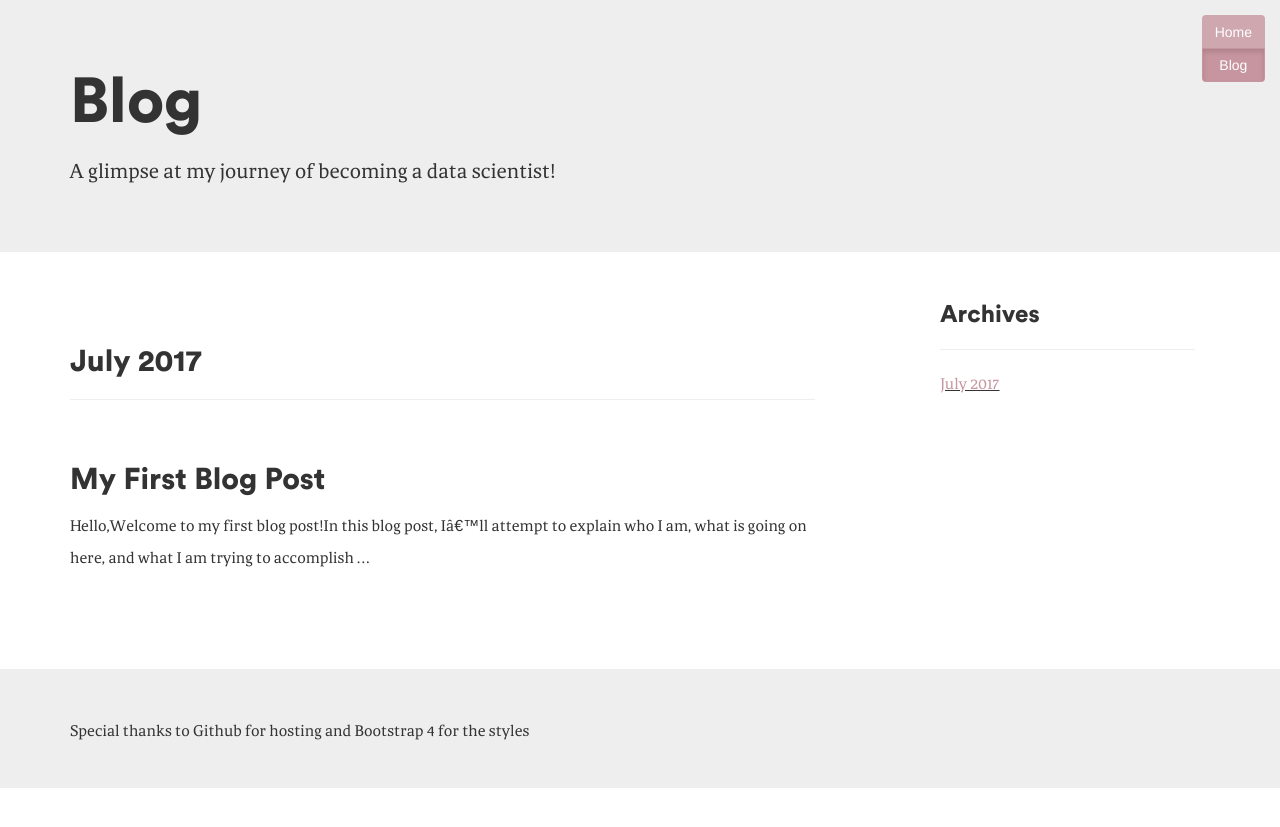
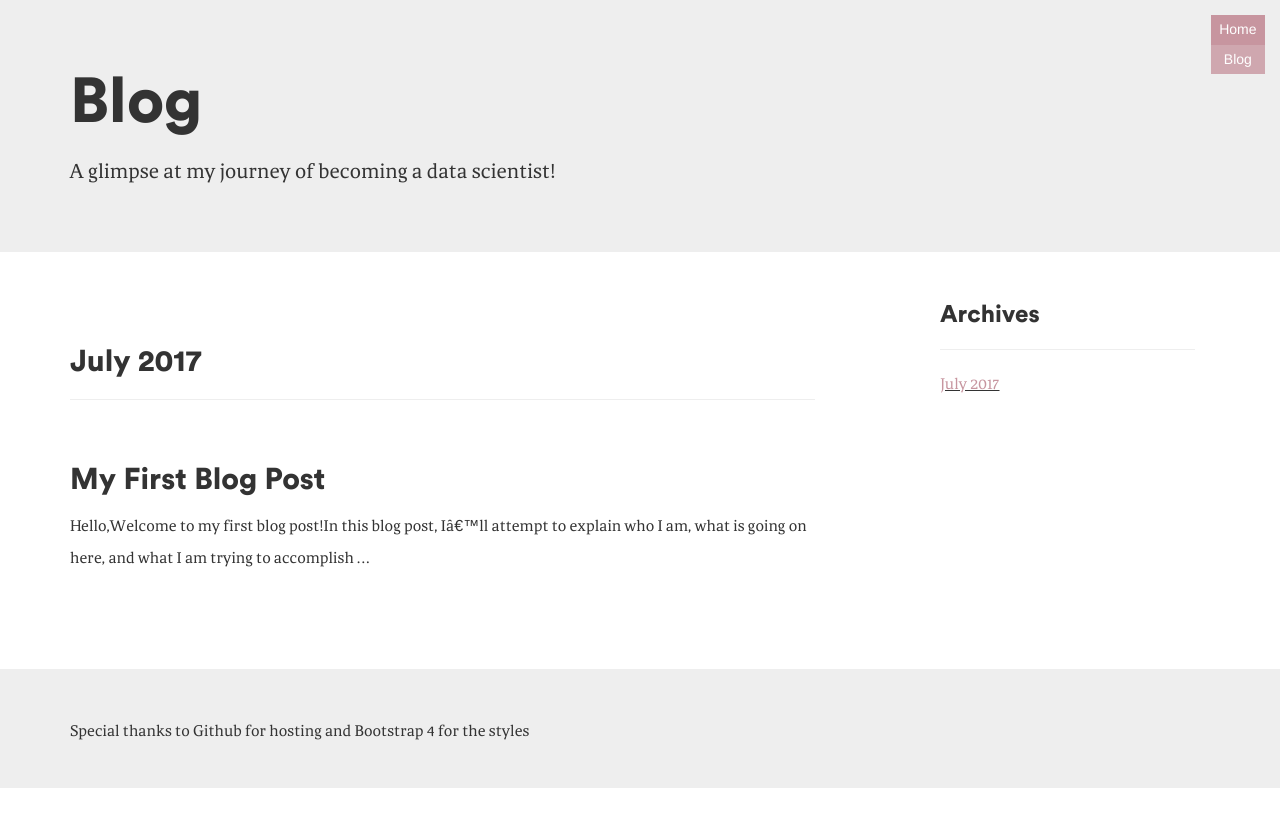
Before and after one commit to mauq/portfolio, a Jekyll site: the page built from blog-home.html, in a window 1280 px wide. Shown: the top 827 px of the page. Built offline with Jekyll 4.4.1, drawn with Linux system fonts in a browser that asks for light colours; nearby versions of some CDN libraries.

Commit message:
this should do it

```diff
--- a/_config.yml
+++ b/_config.yml
@@ -20,7 +20,7 @@ description: > # this means to ignore newlines until "baseurl:"
   line in _config.yml. It will appear in your document head meta (for
   Google search results) and in your feed.xml site description.
 baseurl: "/portfolio" # the subpath of your site, e.g. /blog
-url: "" # the base hostname & protocol for your site, e.g. http://example.com
+url: "https://mauq.github.io" # the base hostname & protocol for your site, e.g. http://example.com
 twitter_username: jekyllrb
 github_username:  jekyll
 
--- a/_includes/nav-tab.html
+++ b/_includes/nav-tab.html
@@ -1,8 +1,4 @@
-<div class="btn-group-vertical btn-console" data-toggle="buttons">
-  <label class="btn btn-tog active" id="home-btn">
-    <input type="radio" name="options" autocomplete="off" checked> Home
-  </label>
-  <label class="btn btn-tog" id="blog-btn">
-    <input type="radio" name="options" autocomplete="off"> Blog
-  </label>
+<div class="qbtn-group-vertical btn-console" data-toggle="buttons">
+  <a href="/"><div class="qbtn active">Home</div></a>
+  <a href="{{ site.baseurl }}/blog"><div class="qbtn">Blog</div></a>
 </div>
--- a/_sass/nav-tab.scss
+++ b/_sass/nav-tab.scss
@@ -1,9 +1,40 @@
+.qbtn-group-vertical {
+  position: relative;
+  display: block;
+  vertical-align: middle;
+
+  .qbtn {
+    background-color: rgba(199,149,159, .8);
+    color: white;
+    font-family: Helvetica;
+    display: block;
+    text-align: center;
+    white-space: nowrap;
+    vertical-align: middle;
+    border: 1px solid transparent;
+    padding: .5rem .75rem .5rem .75rem;
+    line-height: 1.25;
+    margin-bottom: 0;
+    flex: 0 1 auto;
+    position: relative;
+    font-size: 14px;
+
+    &:hover {
+      background-color: rgba(199,149,159, .9);
+    }
+  }
+
+}
+
 .btn-console {
   position: fixed;
   top: 15px;
   right: 15px;
   z-index: 1000;
   // box-shadow: -2px 2px 2px #BFBFBF;
+
+
+
   .btn-tog {
     background-color: rgba(199,149,159, .8);
     color: white;
--- a/blog-home.html
+++ b/blog-home.html
@@ -2,6 +2,7 @@
 
 layout: blog
 title: blog
+permalink: /blog/
 
 ---
   <ul>
--- a/main.js
+++ b/main.js
@@ -1,22 +1,3 @@
 $(function() {
-  //variables
-  var maxDesLen = 150;
-
-  $('#home-btn').click(function() {
-    $('#blog-btn').removeClass('active');
-    $(this).addClass('active');
-    window.location.href='/';
-  });
-
-  $('#blog-btn').click(function() {
-    $('#home-btn').removeClass('active');
-    $(this).addClass('active');
-    window.location.href='/blog-home';
-  });
-
-  if (window.location.href.indexOf('/blog') > -1) {
-      $('#home-btn').removeClass('active');
-        $('#blog-btn').addClass('active');
-  }
 
 });
```
